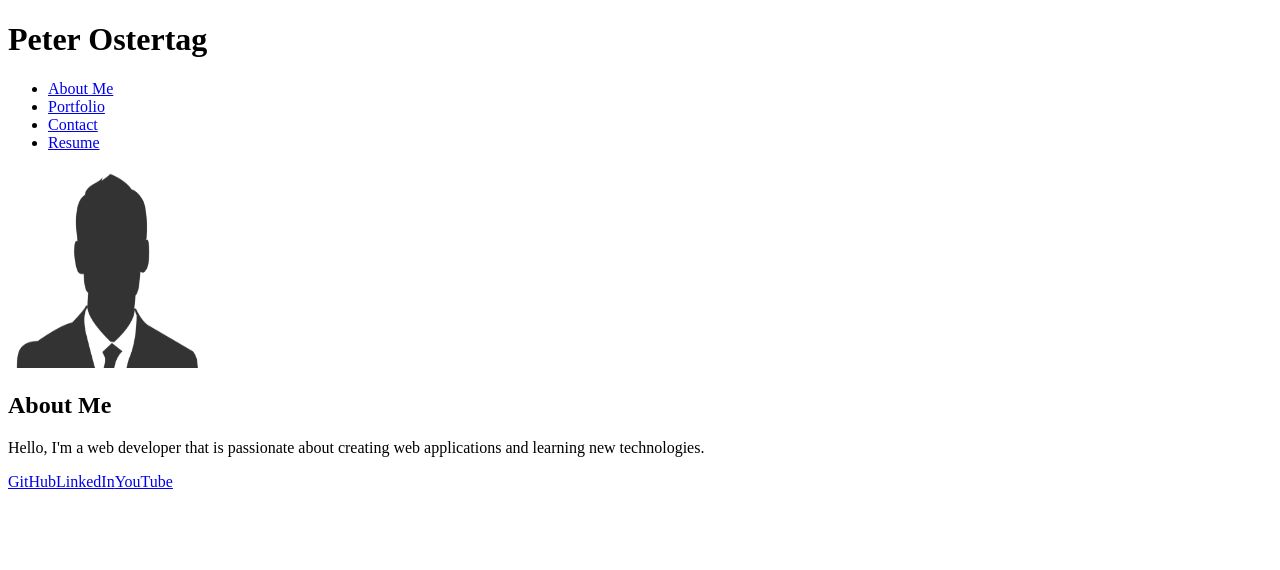
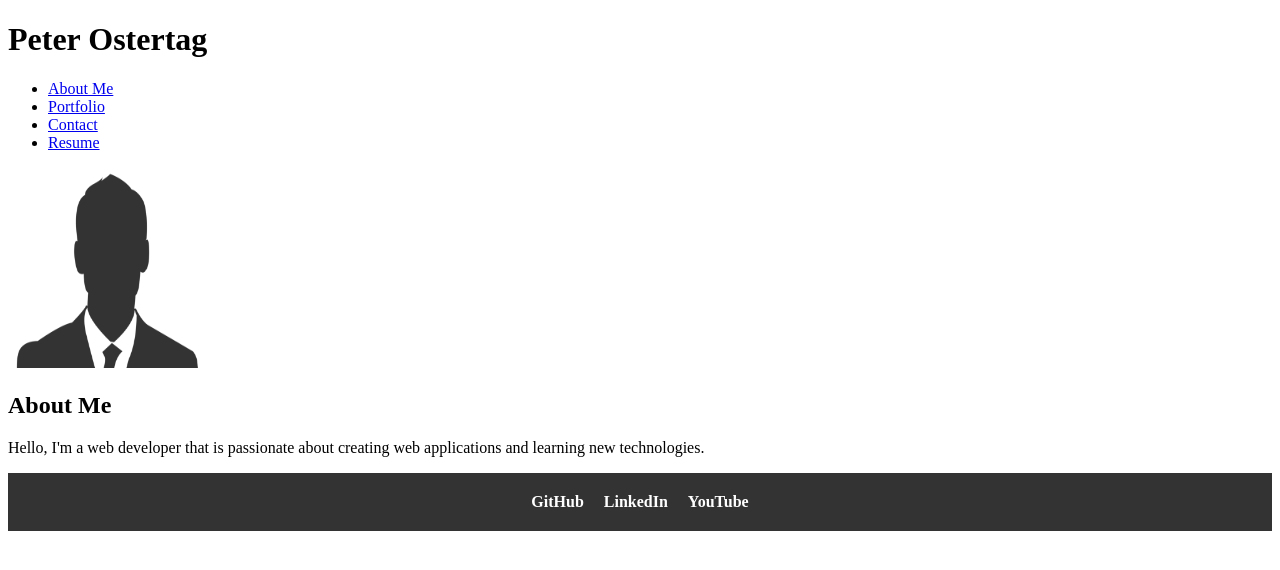
Before and after one commit to PeterOste/React-Portfolio, a React (Create React App) app: page / in a window 1280 px wide. Shown: the top 570 px of the page. Built offline with nearby package versions, Linux system fonts and the light colour scheme.

Commit message:
Style footer

```diff
--- a/src/App.css
+++ b/src/App.css
@@ -0,0 +1,27 @@
+footer {
+    background-color: #333; /* Background color for the footer */
+    color: #fff; /* Text color for the footer */
+    padding: 20px 0; /* Add vertical padding to create space around the content */
+    text-align: center; /* Center-align text within the footer */
+}
+
+.footer-container {
+    display: flex; /* Use flexbox to center and evenly space child elements */
+    justify-content: space-around; /* Distribute child elements evenly with space between */
+    align-items: center; /* Vertically center-align child elements */
+}
+
+.footer-links {
+    display: flex; /* Use flexbox for links */
+    gap: 20px; /* Add horizontal spacing between links */
+}
+
+.footer-links a {
+    text-decoration: none; /* Remove underlines from links */
+    color: #fff; /* Text color for links */
+    font-weight: bold; /* Make links bold for better visibility */
+}
+
+.footer-links a:hover {
+    color: #f00; /* Change the text color on hover to highlight */
+}
```
